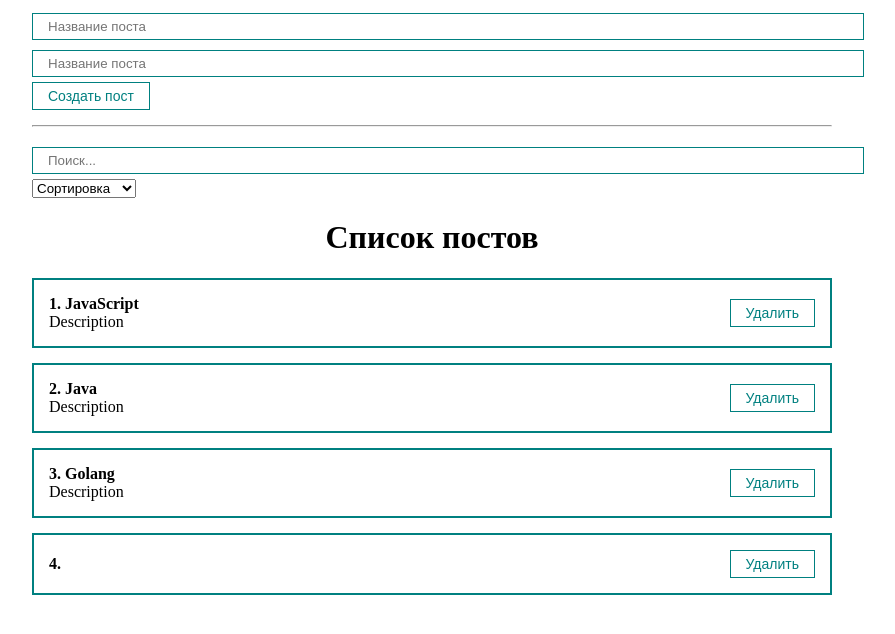
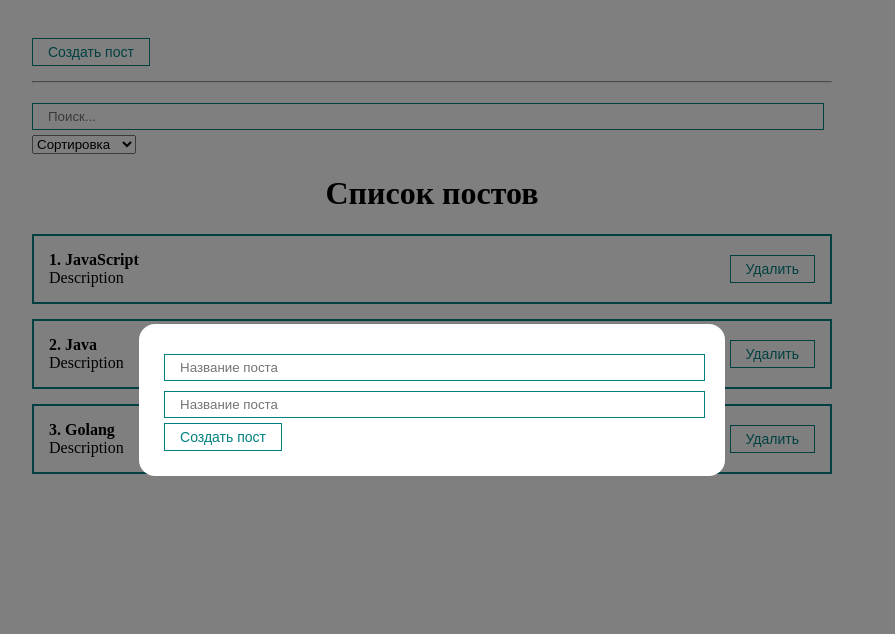
Before and after one commit to tatun2000/react-course, a React (Create React App) app: page / in a window 1280 px wide. Both pictures are taken after a click on the button "Создать пост". Shown: the top 634 px of the page, without its empty margins (208-1103 px from the left). Built offline with nearby package versions, Linux system fonts and the light colour scheme.

Commit message:
modal window and animation

```diff
--- a/package.json
+++ b/package.json
@@ -10,6 +10,7 @@
     "react": "^19.1.1",
     "react-dom": "^19.1.1",
     "react-scripts": "5.0.1",
+    "react-transition-group": "^4.4.5",
     "web-vitals": "^2.1.4"
   },
   "scripts": {
--- a/src/App.js
+++ b/src/App.js
@@ -3,6 +3,8 @@
 import PostList from './components/PostList';
 import PostForm from './components/PostForm';
 import PostFilter from './components/PostFilter';
+import MyModal from './UI/MyModal/MyModal';
+import MyButton from './UI/button/MyButton';
 
 function App() {
   const [posts, setPosts] = useState([
@@ -24,6 +26,7 @@
   ]);
 
   const [filter, setFilter] = useState({sort: '', query: ''});
+  const [modal, setModal] = useState(false);
 
   function getSortedPosts(){
     console.log("GET SORTED POSTS");
@@ -42,6 +45,7 @@
 
   const createPost = (newPost) => {
     setPosts([...posts, newPost]);
+    setModal(false);
   }
 
   const deletePost = (post) => {
@@ -50,7 +54,13 @@
 
   return (
     <div className="App">
-        <PostForm create={createPost} />
+        <MyButton style={{marginTop: 30}} onClick={() => setModal(true)}>
+          Создать пост
+        </MyButton>
+
+        <MyModal visible={modal} setVisible={setModal}>
+          <PostForm create={createPost} />
+        </MyModal>
         {/* hr - это разделитель */}
         <hr style={{margin: '15px 0'}}/>
         <PostFilter
--- /dev/null
+++ b/src/UI/MyModal/MyModal.jsx
@@ -0,0 +1,21 @@
+import React, { Children } from 'react';
+import cl from './MyModal.module.css'
+
+const MyModal = ({children, visible, setVisible}) => {
+    const rootClasses = [cl.myModal];
+
+    if (visible){
+        rootClasses.push(cl.active);
+    }
+
+
+    return (
+        <div className ={rootClasses.join(' ')} onClick={() => setVisible(false)}>
+            <div className={cl.myModalContent} onClick={(e) => e.stopPropagation()}>
+                {children}
+            </div>
+        </div>
+    )
+}
+
+export default MyModal;
--- /dev/null
+++ b/src/UI/MyModal/MyModal.module.css
@@ -0,0 +1,23 @@
+.myModal {
+    position: fixed;   /* фиксируем относительно окна браузера */
+    top: 0;            /* растягиваем от верхнего края */
+    bottom: 0;         /* до нижнего края */
+    right: 0;          /* до правого края */
+    left: 0;           /* и до левого */
+    display: none;     /* по умолчанию скрыто */
+    background: rgba(0, 0, 0, 0.5); /* затемняем задний фон */
+}
+
+
+.myModalContent{
+    padding: 25px;
+    background-color: white;
+    border-radius: 16px;
+    min-width: 250px;
+}
+
+.myModal.active{
+    display: flex;
+    justify-content: center;
+    align-items: center;
+}
--- a/src/UI/input/MyInput.module.css
+++ b/src/UI/input/MyInput.module.css
@@ -1,5 +1,5 @@
 .myInput {
-    width: 100%;
+    width: 95%;
     padding: 5px 15px;
     margin: 5px 0;
     border: 1px solid teal;
--- a/src/components/PostList.jsx
+++ b/src/components/PostList.jsx
@@ -1,22 +1,45 @@
+import { TransitionGroup, CSSTransition } from "react-transition-group";
 import PostItem from "./PostItem";
+import React, { useRef } from "react";
 
-const PostList = ({posts, title, remove}) => {
+const PostList = ({ posts, title, remove }) => {
+    // Словарь для хранения ref по id поста
+    const nodeRefs = useRef({});
+
     if (!posts.length) {
-        return <h1 style={{textAlign: 'center'}}>
+        return (
+            <h1 style={{ textAlign: 'center' }}>
                 Посты не найдены
-        </h1>
+            </h1>
+        );
     }
 
     return (
         <div>
-            <h1 style={{textAlign: 'center'}}>
-                {title}
-            </h1>
-            {posts.map((post, index) =>
-                <PostItem number={index + 1} post={post} key={post.id} remove={remove}/>
-            )}
+            <h1 style={{ textAlign: 'center' }}>{title}</h1>
+            <TransitionGroup>
+                {posts.map((post, index) => {
+                    // Если ref для этого поста ещё нет → создаём
+                    if (!nodeRefs.current[post.id]) {
+                        nodeRefs.current[post.id] = React.createRef();
+                    }
+
+                    return (
+                        <CSSTransition
+                            key={post.id}
+                            timeout={500}
+                            classNames="post"
+                            nodeRef={nodeRefs.current[post.id]} // передаём ref сюда
+                        >
+                            <div ref={nodeRefs.current[post.id]}>
+                                <PostItem number={index + 1} post={post} remove={remove} />
+                            </div>
+                        </CSSTransition>
+                    );
+                })}
+            </TransitionGroup>
         </div>
-    )
-}
+    );
+};
 
 export default PostList;
--- a/src/styles/App.css
+++ b/src/styles/App.css
@@ -15,3 +15,29 @@
     justify-content: space-between;
     align-items: center;
 }
+
+/* начальное состояние при добавлении */
+.post-enter {
+  transform: translateX(-350px);
+  opacity: 0;
+}
+
+/* активное состояние при добавлении */
+.post-enter-active {
+  transform: translateX(0);
+  opacity: 1;
+  transition: transform 500ms ease-in, opacity 500ms ease-in;
+}
+
+/* начальное состояние при удалении */
+.post-exit {
+  transform: translateX(0);
+  opacity: 1;
+}
+
+/* активное состояние при удалении */
+.post-exit-active {
+  transform: translateX(-350px);
+  opacity: 0;
+  transition: transform 500ms ease-in, opacity 500ms ease-in;
+}
```
Also changed, not shown: 1 other file (tests, documents, lock files or other folders).
